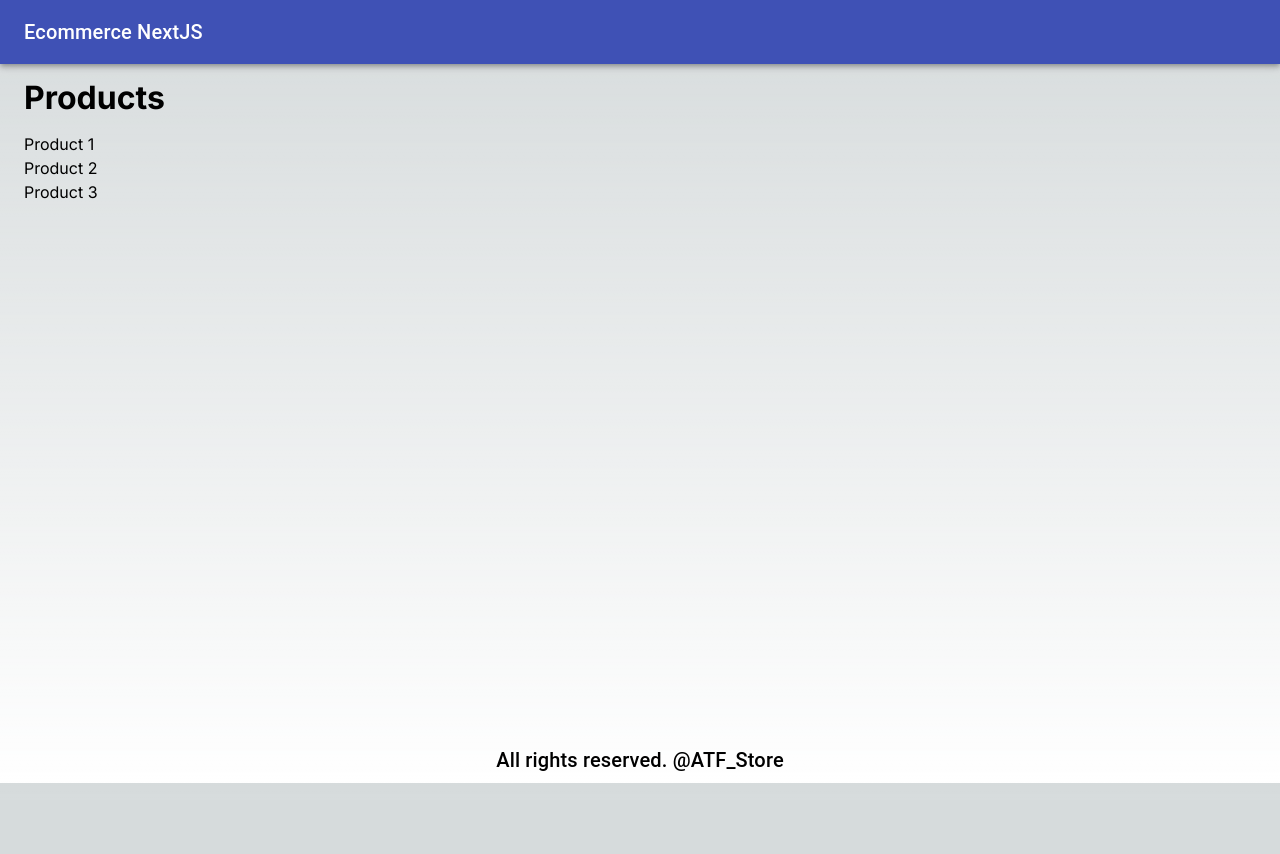
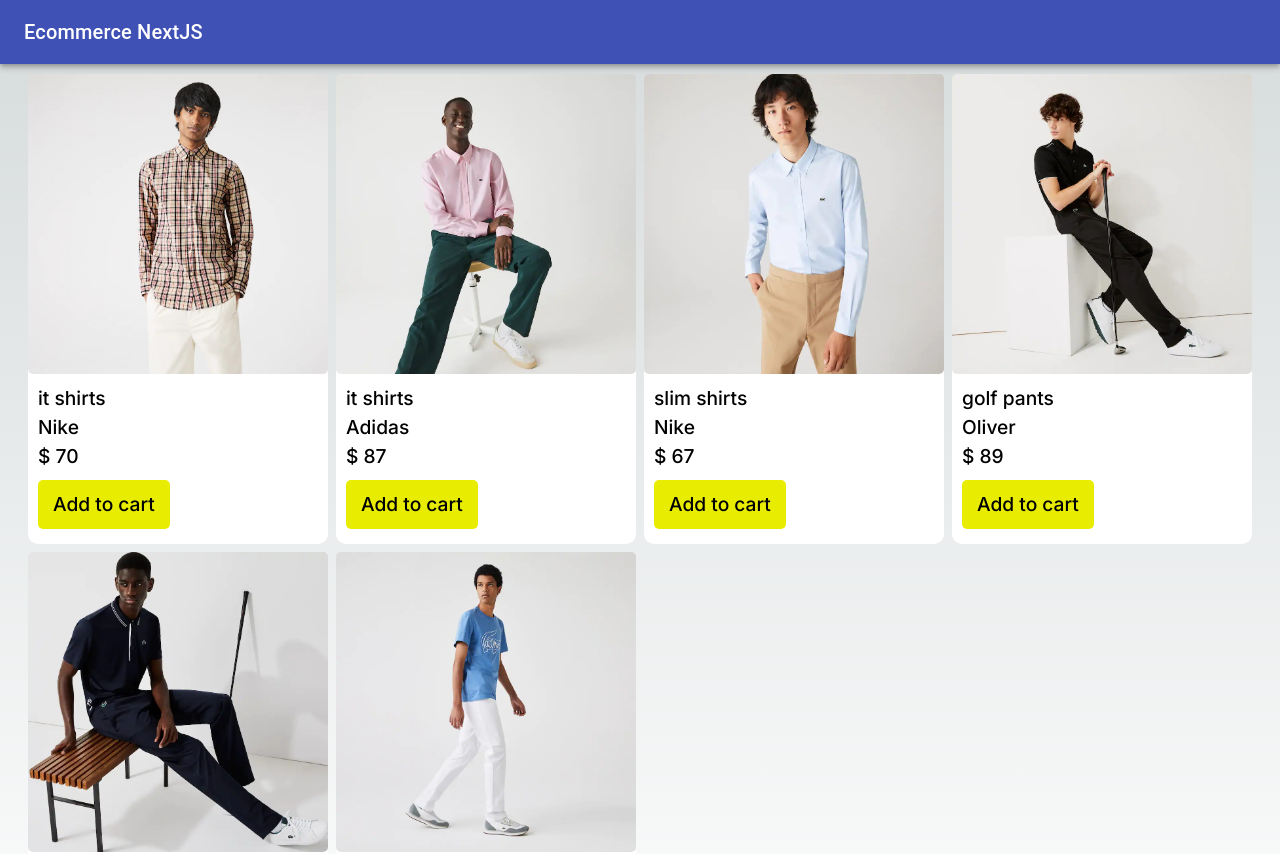
Before and after one commit to alejandrotoledoweb/nextjs_ecommerce_app, a Next.js app: page / in a window 1280 px wide. Shown: the top 854 px of the page. Before the commit the page ends 800 px from the top, so only its background shows below. Built offline with nearby package versions, Linux system fonts and the light colour scheme.

Commit message:
add style for products section and each card

```diff
--- /dev/null
+++ b/src/components/product-item.tsx
@@ -0,0 +1,37 @@
+import Image from "next/image";
+import Link from "next/link";
+import React from "react";
+
+interface ProductProps {
+  product: { description: string; name: string; image: string; brand: string; price: number };
+}
+
+const ProductItem: React.FC<ProductProps> = ({ product }) => {
+  return (
+    <article className='product'>
+      <Link href={`/product/${product.description}`} className='product--link'>
+        <Image
+          src={product.image}
+          alt={product.name}
+          width='300'
+          height='300'
+          className='product--image'
+        />
+      </Link>
+      <section className='product--description'>
+        <Link href={`/product/${product.description}`} className='product--link'>
+          <h4>{product.name}</h4>
+        </Link>
+        <dl className='product--details'>
+          <dt>{product.brand}</dt>
+          <dd>$ {product.price}</dd>
+        </dl>
+        <button className='product--button' type='button'>
+          Add to cart
+        </button>
+      </section>
+    </article>
+  );
+};
+
+export default ProductItem;
--- a/src/pages/index.tsx
+++ b/src/pages/index.tsx
@@ -1,6 +1,8 @@
 import Image from "next/image";
 import { Inter } from "next/font/google";
 import Layout from "@/components/Layout";
+import data from "@/utils/data";
+import ProductItem from "@/components/product-item";
 
 const inter = Inter({ subsets: ["latin"] });
 
@@ -8,12 +10,11 @@ export default function Home() {
   return (
     <Layout>
       <main className={`home ${inter.className}`}>
-        <h1 className='home--title'>Products</h1>
-        <ul>
-          <li>Product 1</li>
-          <li>Product 2</li>
-          <li>Product 3</li>
-        </ul>
+        <section className='home--products'>
+          {data.products.map(product => (
+            <ProductItem product={product} key={product.name}></ProductItem>
+          ))}
+        </section>
       </main>
     </Layout>
   );
--- a/src/styles/globals.scss
+++ b/src/styles/globals.scss
@@ -26,8 +26,22 @@ body {
   min-height: 85vh;
   display: flex;
   flex-direction: column;
-  justify-content: start;
-  padding-top: 10px;
+  justify-content: center;
+  align-items: center;
+  margin: 0 auto;
+  padding: 30px auto;
+
+  &--products {
+    // display: flex;
+    // flex-direction: row;
+    // flex-wrap: wrap;
+    // justify-content: start;
+    // align-items: center;
+    display: grid;
+    grid-template-columns: repeat(4, 1fr);
+    gap: 0.5rem;
+    padding-top: 10px;
+  }
 
   &--title {
     font-size: 2rem;
@@ -35,3 +49,67 @@ body {
     margin-bottom: 10px;
   }
 }
+
+.product {
+  border-radius: 10px;
+  box-shadow: inset;
+  background-color: #fff;
+  color: #000;
+  &--image {
+    width: 100%;
+    height: 300px;
+    object-fit: cover;
+    border-radius: 5px;
+  }
+  &--description {
+    padding-left: 10px;
+    padding-top: 10px;
+    font-size: 1.2rem;
+    font-weight: 500;
+    margin-bottom: 10px;
+  }
+
+  &--button {
+    background-color: #e8ec00;
+    border: none;
+    color: black;
+    padding: 10px 15px;
+    text-align: center;
+    text-decoration: none;
+    display: inline-block;
+    font-size: 1.2rem;
+    border-radius: 5px;
+    cursor: pointer;
+    margin-bottom: 5px;
+    margin-top: 10px;
+  }
+
+  &--button:hover {
+    background-color: #bcbc00;
+  }
+}
+
+@media screen and (max-width: 1268px) {
+  .home--products {
+    display: grid;
+    grid-template-columns: repeat(3, 1fr);
+    gap: 0.5rem;
+    padding-top: 10px;
+  }
+}
+@media screen and (max-width: 768px) {
+  .home--products {
+    display: grid;
+    grid-template-columns: repeat(2, 1fr);
+    gap: 0.5rem;
+    padding-top: 10px;
+  }
+}
+@media screen and (max-width: 540px) {
+  .home--products {
+    display: grid;
+    grid-template-columns: repeat(1, 1fr);
+    gap: 0.5rem;
+    padding-top: 10px;
+  }
+}
--- a/src/utils/data.ts
+++ b/src/utils/data.ts
@@ -68,3 +68,5 @@ const data = {
     },
   ],
 };
+
+export default data;
```
